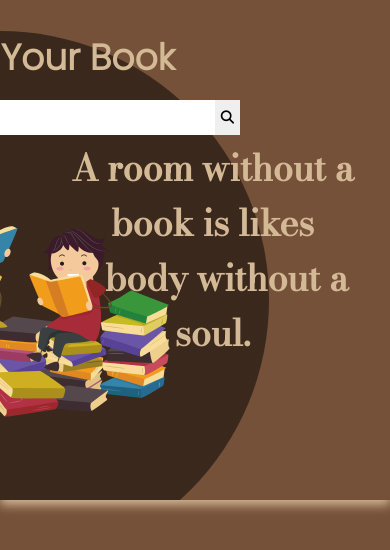
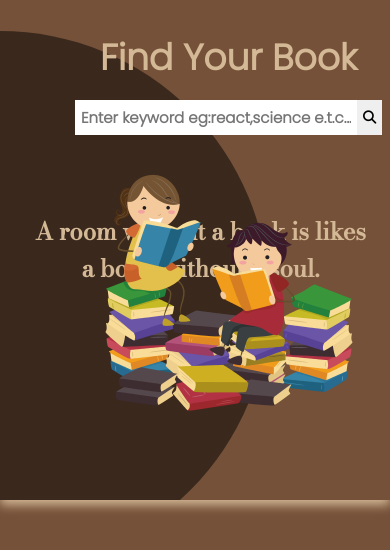
Before and after one commit to yegonkimutai/Google-books, a React (Create React App) app: page / in a window 390 px wide. Shown: the top 550 px of the page. Built offline with nearby package versions, Linux system fonts and the light colour scheme.

Commit message:
:zap:Improve code

```diff
--- a/src/components/Main.js
+++ b/src/components/Main.js
@@ -8,7 +8,7 @@ const Main = () => {
     const [data, setData] = useState([])
     const searchBook = (e) => {
         if(e.key === 'Enter') {
-            axios.get('https://www.googleapis.com/books/v1/volumes?q=react&key=AIzaSyAtl6Pxq-ulSyusBAvFkcEdlPAfcfdrW_s' + '&maxResults=40')
+            axios.get('https://www.googleapis.com/books/v1/volumes?q='+search+'&key=AIzaSyAtl6Pxq-ulSyusBAvFkcEdlPAfcfdrW_s' + '&maxResults=40')
             .then(res => setData(res.data.items))
             .catch(err => console.log(err))
         }
@@ -25,7 +25,7 @@ const Main = () => {
                 <div className='search'>
                     <input
                      type='text'
-                    placeholder='Enter book name'
+                    placeholder='Enter keyword eg:react,science e.t.c...'
                     value={search}
                     onChange={(e) => setSearch(e.target.value)}
                     onKeyDown={searchBook}
--- a/src/components/style.css
+++ b/src/components/style.css
@@ -44,7 +44,7 @@ html{
 .row2 {
     position: absolute;
     top: 10px;
-    right: 150px;
+    right: 10%;
     text-align: center;
 }
 
@@ -55,7 +55,7 @@ html{
 }
 
 .row2 img {
-    margin-top: 30px;
+    margin-top: 2rem;
     width: 250px;
 }
 
@@ -216,3 +216,20 @@ html{
     text-align: justify;
     font-size: 13px;
 }
+
+@media (max-width:1000px) {
+    .row2 {
+        position: absolute;
+        top: 10px;
+        right: 2%;
+        text-align: center;
+    }
+
+    .search input {
+        width: 270px;
+    }
+
+    .row1 h1{
+        font-size: 2rem;
+    }
+}
```
